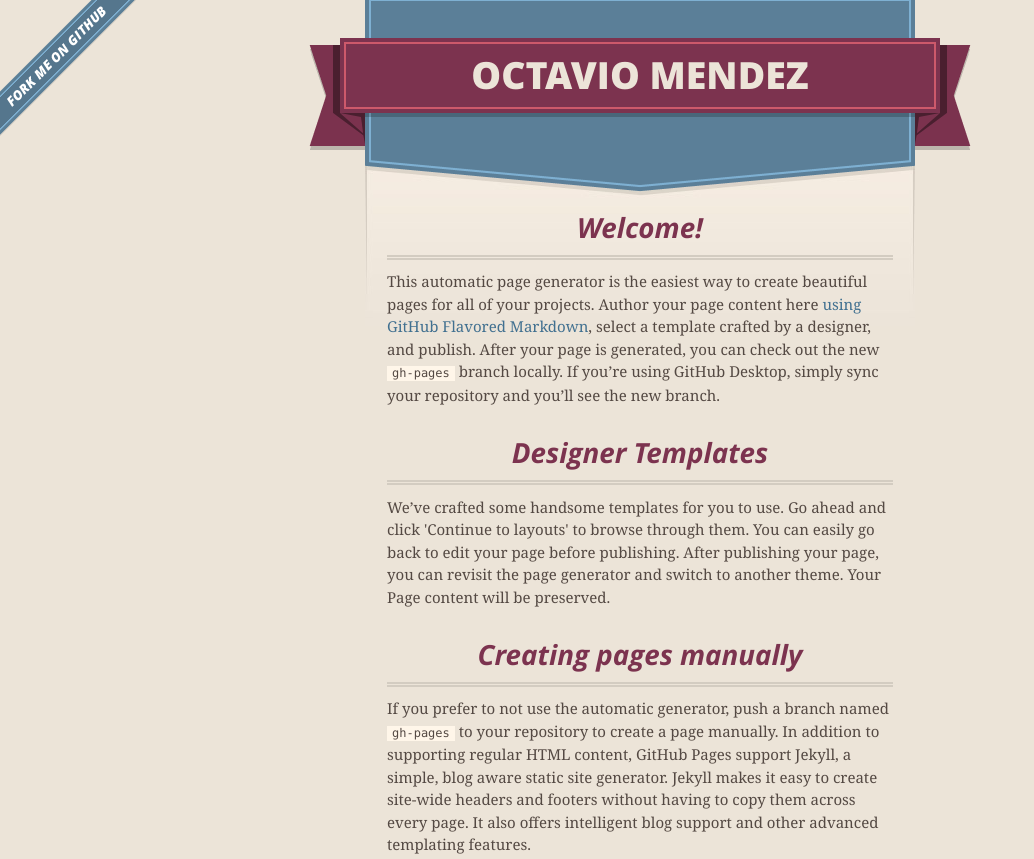
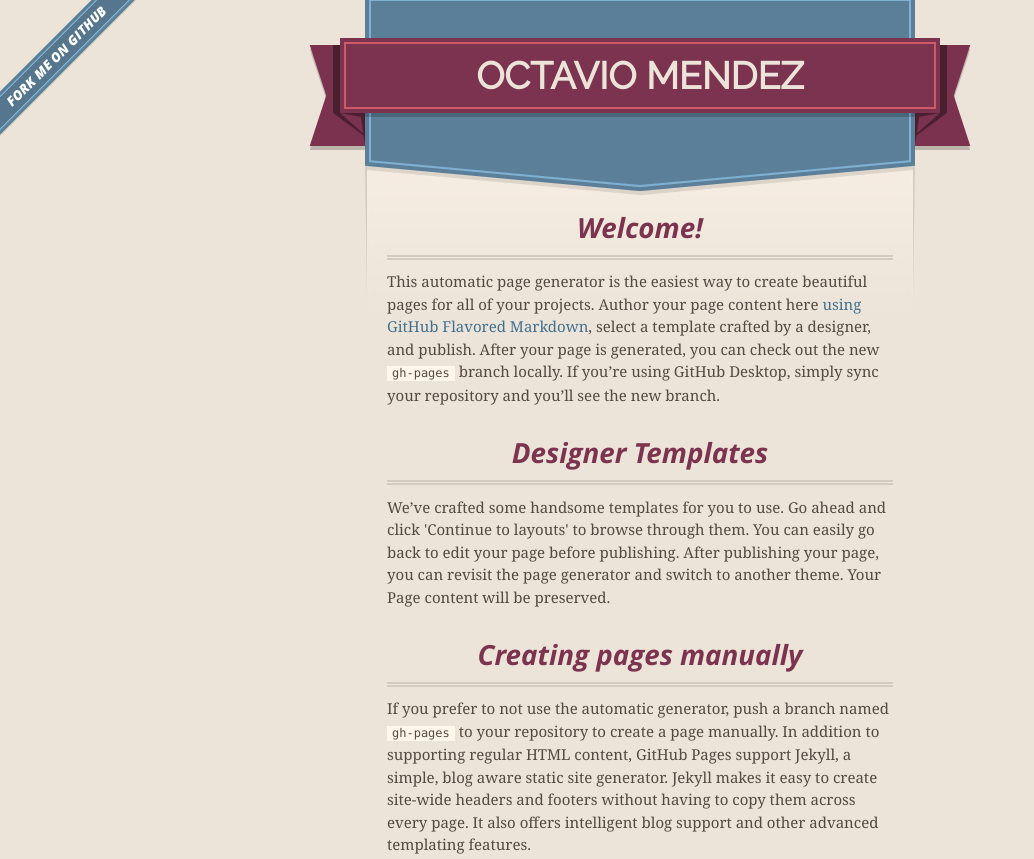
Before and after one commit to OctavioMendez/OctavioMendez.github.io, a plain HTML site: page index.html in a window 1280 px wide. Shown: the top 859 px of the page, without its empty margins (0-1034 px from the left). Drawn offline with nearby package versions, Linux system fonts and the light colour scheme.

Commit message:
changed title font: "Raleway"

```diff
--- a/index.html
+++ b/index.html
@@ -29,7 +29,7 @@
 
         <span class="ribbon-outer">
           <span class="ribbon-inner">
-            <h1>    <link href="https://fonts.googleapis.com/css?family=Raleway" rel="stylesheet"> Octavio Mendez</h1>
+            <h1>    <div style="font-family: 'Raleway', sans-serif;"> Octavio Mendez</h1>
             <h2></h2>
           </span>
           <span class="left-tail"></span>
```
